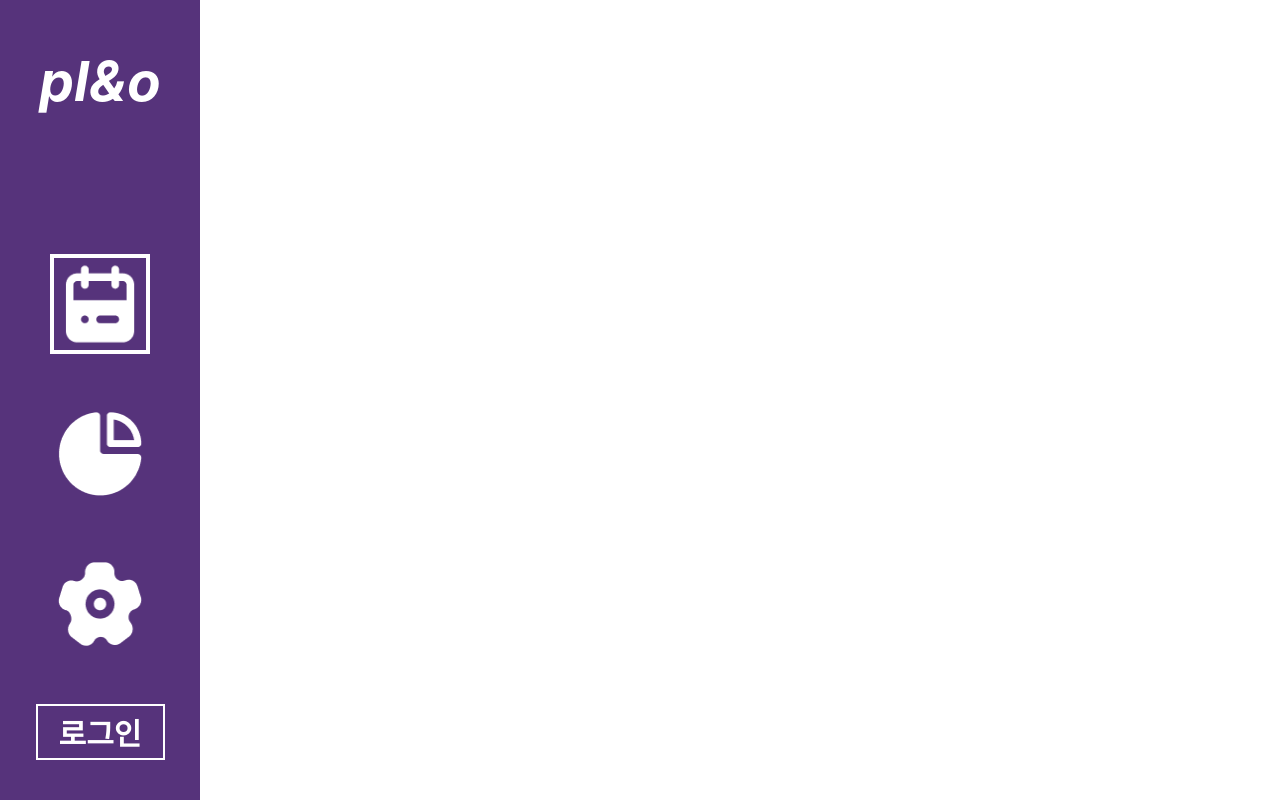
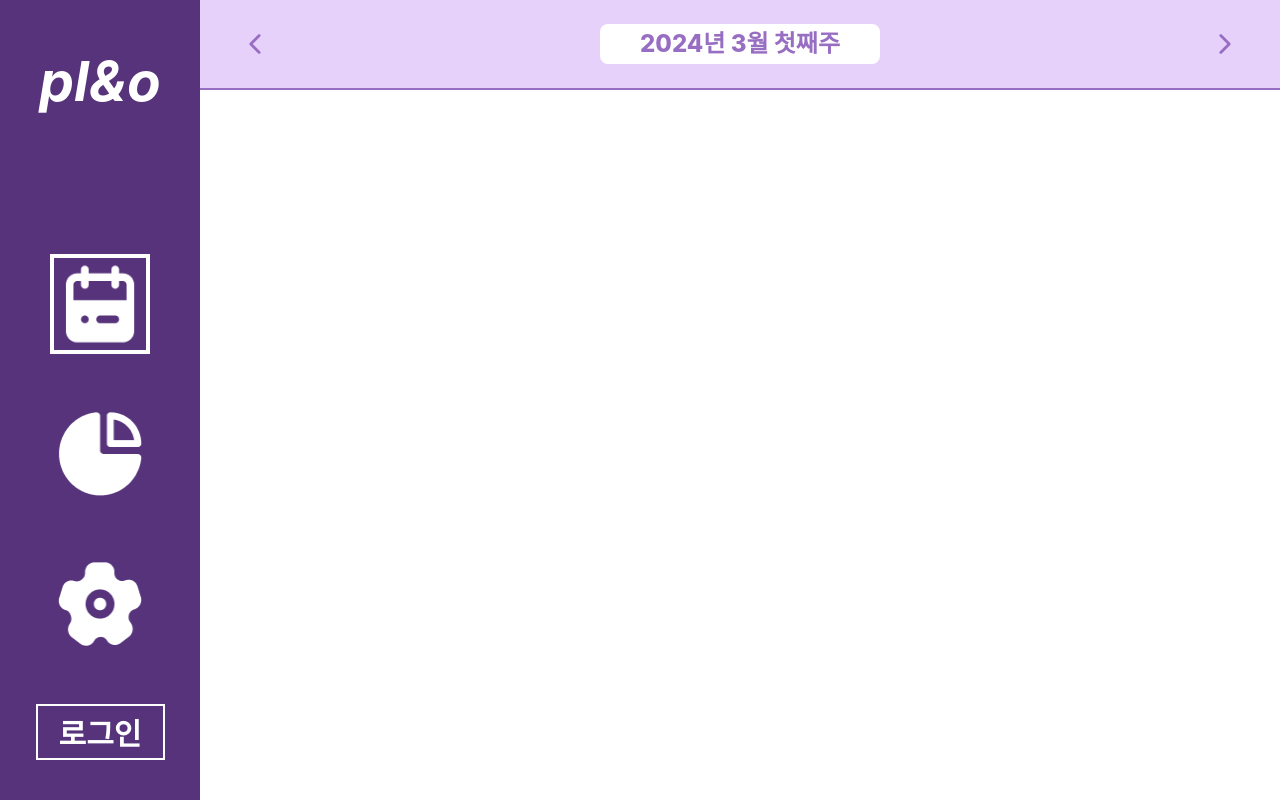
Before and after one commit to pl-o-plando/plo_web, a React (Create React App) app: page /showweek in a window 1280 px wide. Before the commit this address had no page. Built offline with nearby package versions, Linux system fonts and the light colour scheme.

Commit message:
[feat]통계 페이지 퍼블리싱

```diff
--- a/src/App.js
+++ b/src/App.js
@@ -6,6 +6,7 @@ import Setting from "./pages/Setting.js";
 import SignIn from "./pages/SignIn.js";
 import SignUp from "./pages/SignUp.js";
 import Main from "./pages/Main.js";
+import ShowWeek from "./component/Statistic/ShowWeek.js";
 
 function App() {
   return (
@@ -19,6 +20,7 @@ function App() {
               <Route path="/signin" element={<SignIn />}></Route>
               <Route path="/signup" element={<SignUp />}></Route>
               <Route path="/setting" element={<Setting />}></Route>
+              <Route path="/showweek" element={<ShowWeek />}></Route>
             </Routes>
           </div>
         </BrowserRouter>
--- /dev/null
+++ b/src/component/Statistic/ShowWeek.js
@@ -0,0 +1,27 @@
+import React from "react";
+import { IoIosArrowBack } from "react-icons/io";
+import { IoIosArrowForward } from "react-icons/io";
+
+const ShowWeek = () => {
+  return (
+    <div className={"w-full"}>
+      <div
+        className={
+          "flex px-10 py-6 justify-between items-center bg-[#E5D1FA] border-b-2 border-[#976EC2]"
+        }
+      >
+        <IoIosArrowBack size={30} color="976EC2" />
+        <p
+          className={
+            "text-2xl font-extrabold text-[#976EC2] bg-white px-10 py-1 rounded-lg"
+          }
+        >
+          2024년 3월 첫째주
+        </p>
+        <IoIosArrowForward size={30} color="976EC2" />
+      </div>
+    </div>
+  );
+};
+
+export default ShowWeek;
```
